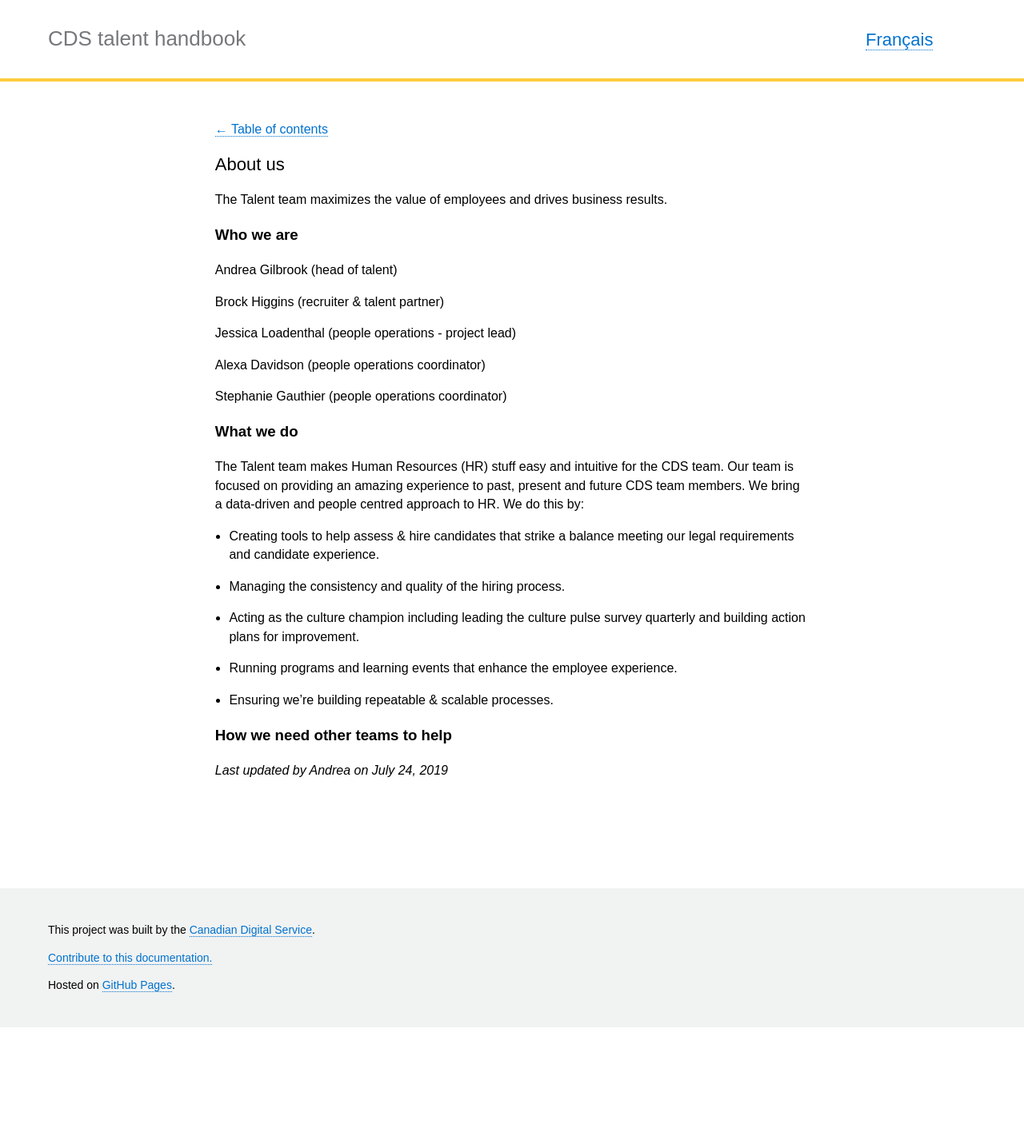
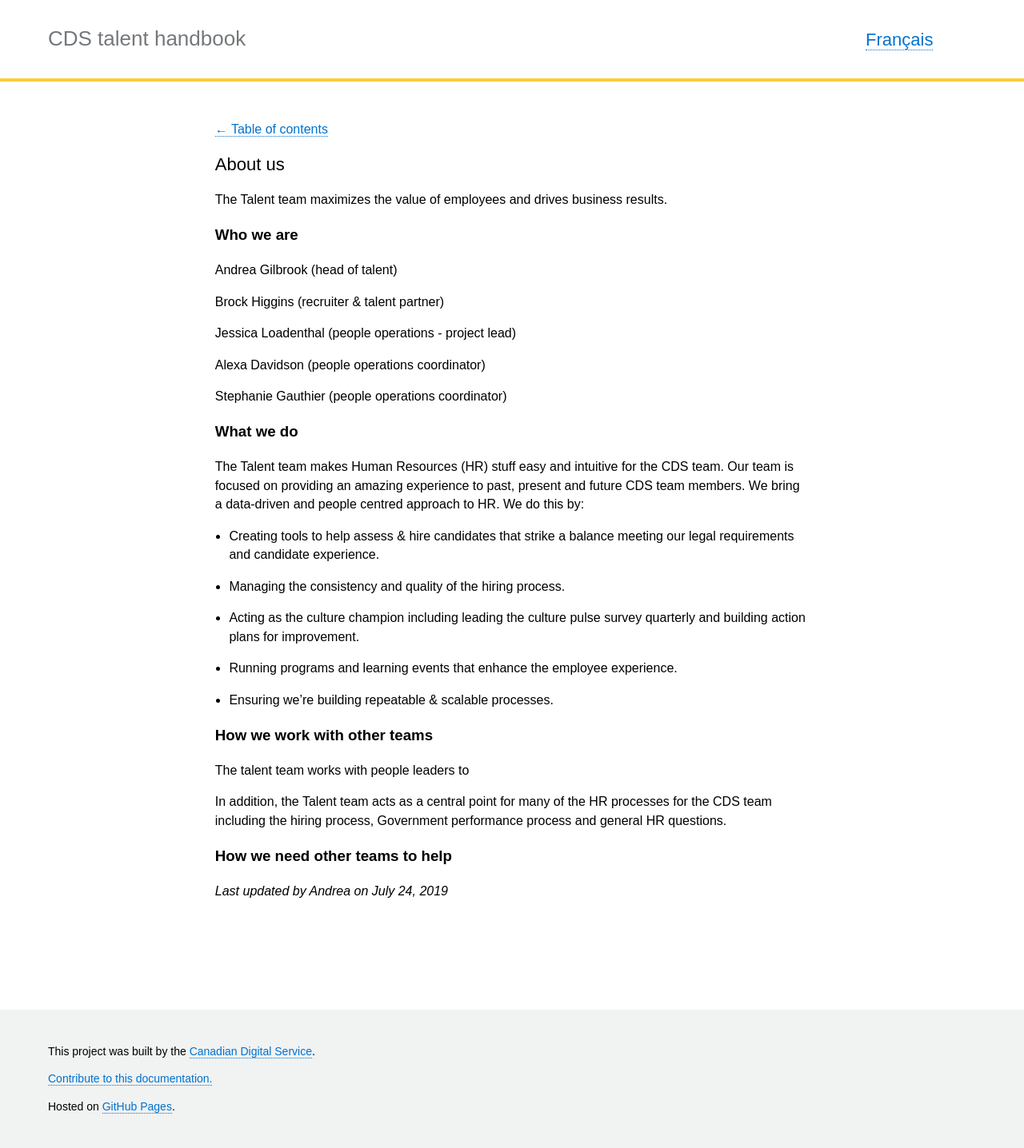
Before and after one commit to cds-snc/talent, a Jekyll site: the page built from _pages/en/about/about-us.md, in a window 1280 px wide. Shown: the whole page at 80% size. Built offline with Jekyll 4.4.1, drawn with Linux system fonts in a browser that asks for light colours; before the commit the page ends 1285 px from its top, so only the background shows below that.

Commit message:
Update about-us.md

```diff
--- a/_pages/en/about/about-us.md
+++ b/_pages/en/about/about-us.md
@@ -30,6 +30,13 @@ The Talent team makes Human Resources (HR) stuff easy and intuitive for the CDS
 - Running programs and learning events that enhance the employee experience.
 - Ensuring we’re building repeatable & scalable processes.
 
+### How we work with other teams
+
+The talent team works with people leaders to
+
+In addition, the Talent team acts as a central point for many of the HR processes for the CDS team including the hiring process, Government performance process and general HR questions.
+
+
 ### How we need other teams to help
 
 
```
